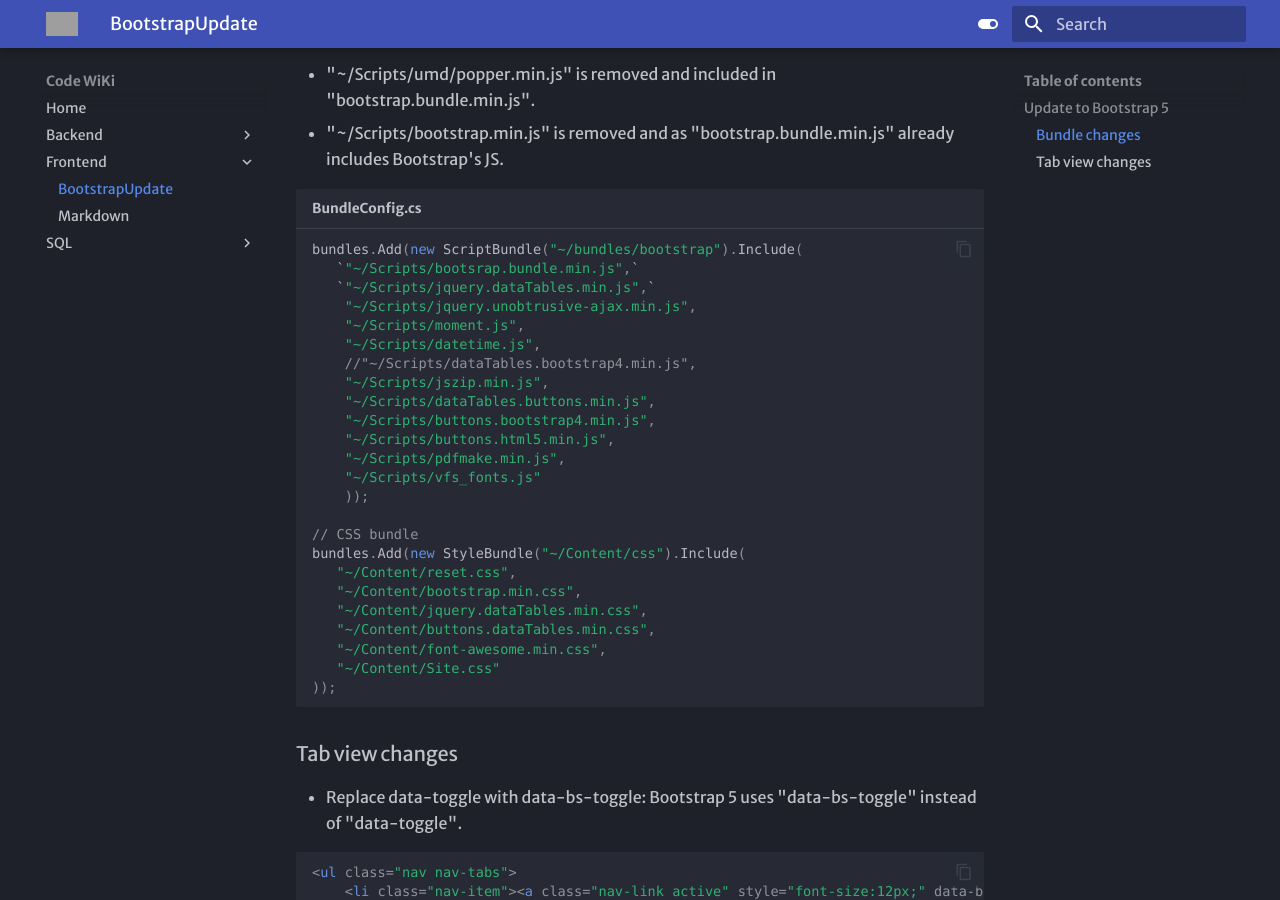
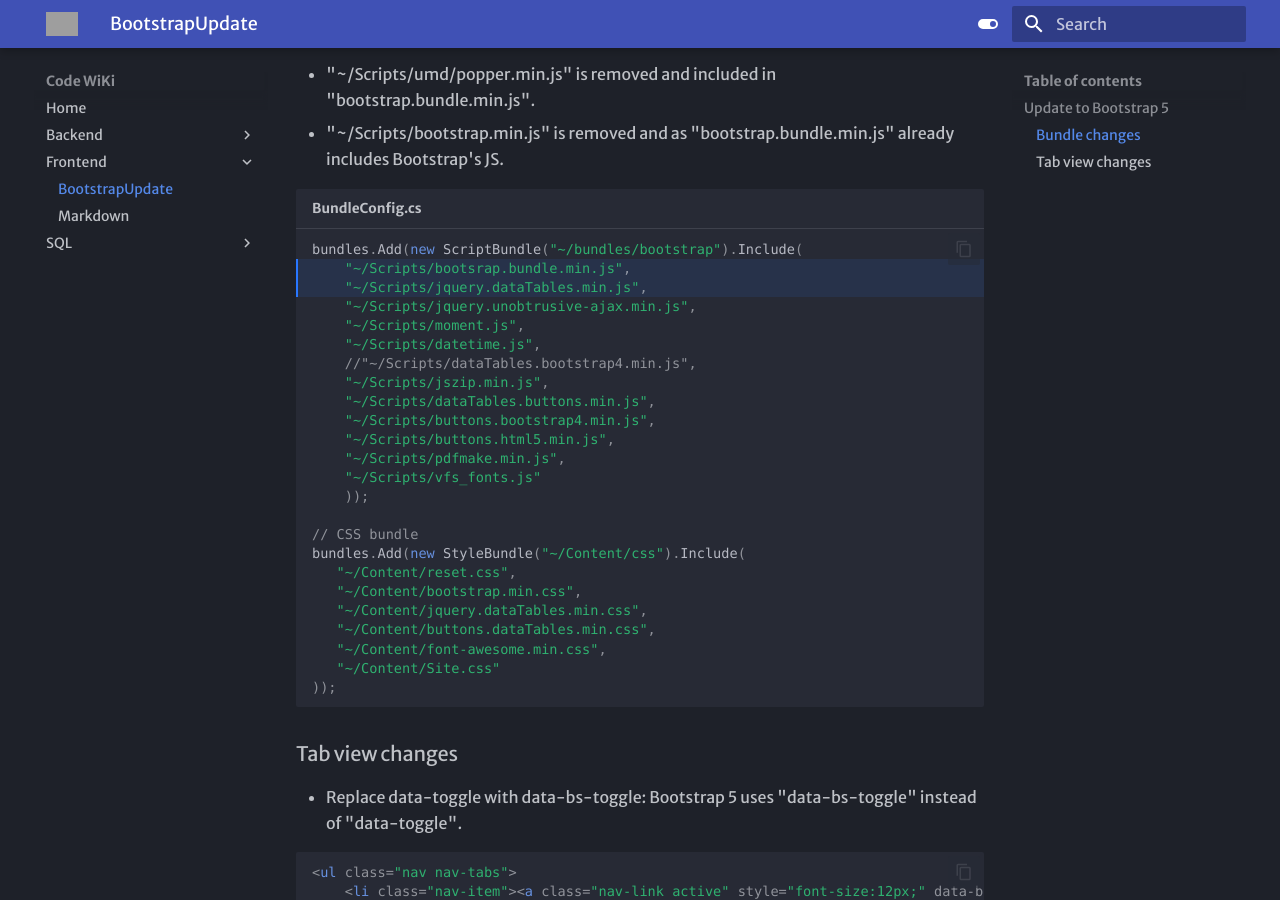
Before and after one commit to mkouhpayeh/code-wiki, an MkDocs documentation site: the page built from docs/Frontend/BootstrapUpdate.md, in a window 1280 px wide and 900 px high, scrolled down 344 px. Built offline with MkDocs 1.6.1 and Material for MkDocs 9.7.7, drawn with Linux system fonts in a browser that asks for light colours; some web fonts are replaced; grey boxes are pictures that could not be loaded.

Commit message:
Update BootstrapUpdate.md

````diff
--- a/docs/Frontend/BootstrapUpdate.md
+++ b/docs/Frontend/BootstrapUpdate.md
@@ -9,10 +9,10 @@
 - "~/Scripts/umd/popper.min.js" is removed and included in "bootstrap.bundle.min.js".
 - "~/Scripts/bootstrap.min.js" is removed and as "bootstrap.bundle.min.js" already includes Bootstrap's JS.
 
-```csharp title="BundleConfig.cs"
+```csharp title="BundleConfig.cs" hl_lines="2 3"
 bundles.Add(new ScriptBundle("~/bundles/bootstrap").Include(
-   `"~/Scripts/bootsrap.bundle.min.js",`
-   `"~/Scripts/jquery.dataTables.min.js",`
+    "~/Scripts/bootsrap.bundle.min.js",
+    "~/Scripts/jquery.dataTables.min.js",
     "~/Scripts/jquery.unobtrusive-ajax.min.js",
     "~/Scripts/moment.js",
     "~/Scripts/datetime.js",
````
